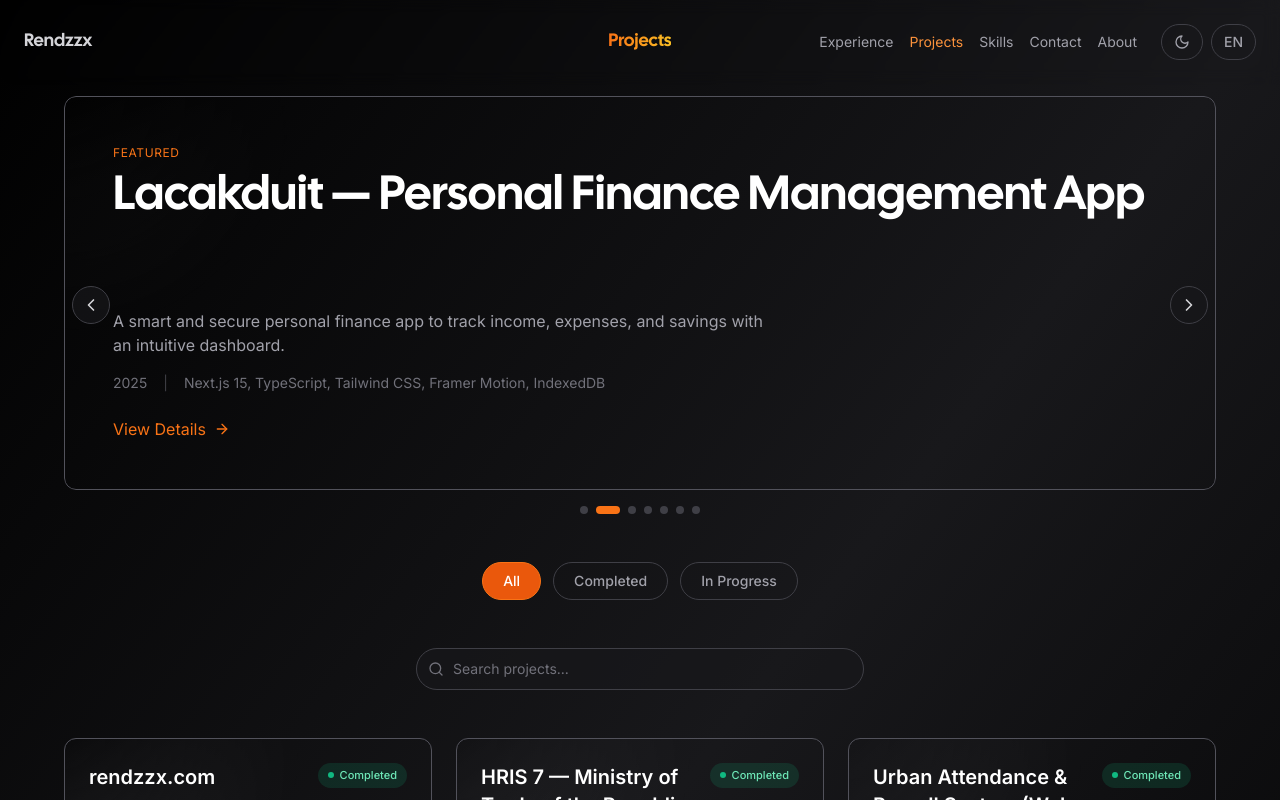
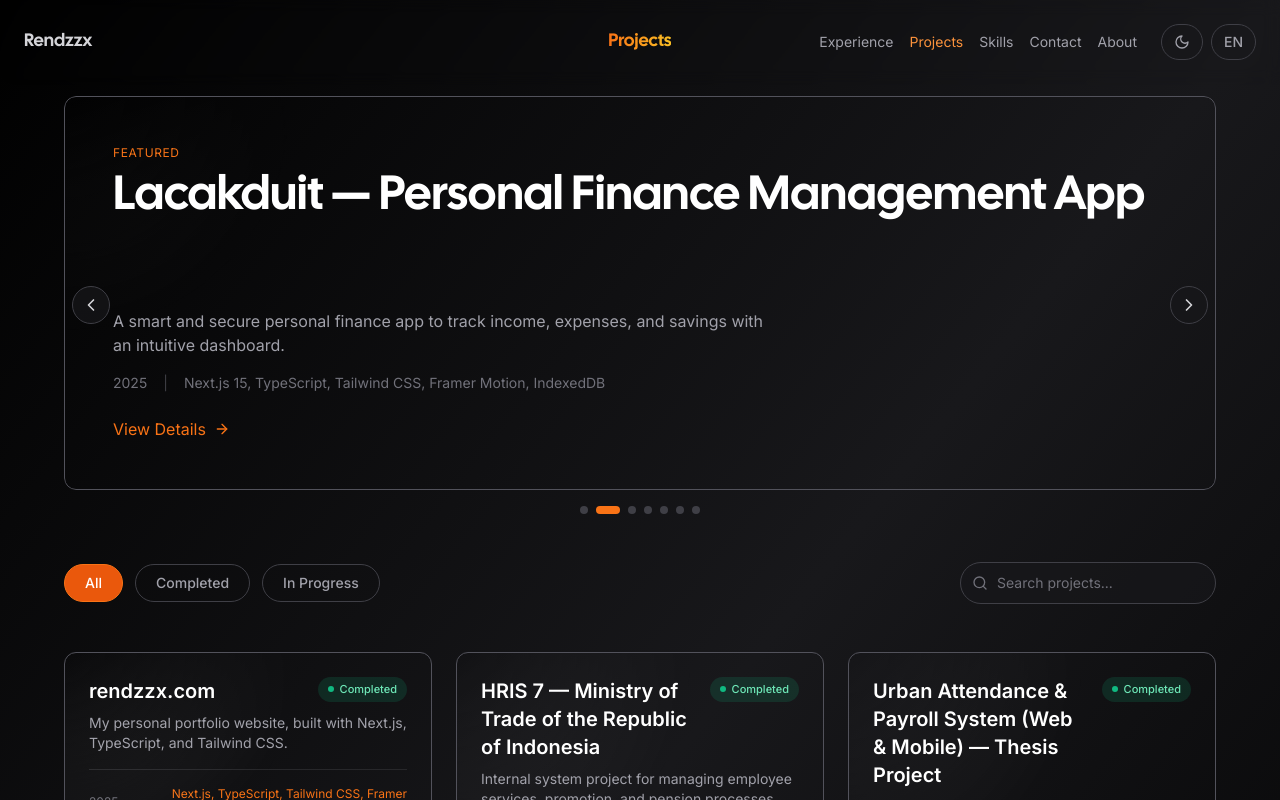
Before and after one commit to rendzzx/rendzzx.com, a Next.js app: page /projects in a window 1280 px wide. Shown: the top 800 px of the page. Built offline with nearby package versions, Linux system fonts and the light colour scheme; what tailwindcss-debug-screens would draw is missing.

Commit message:
feat: align project tabs and search into a single row

```diff
--- a/app/projects/projects-client-wrapper.tsx
+++ b/app/projects/projects-client-wrapper.tsx
@@ -166,8 +166,9 @@ export const ProjectsClientWrapper: React.FC<ProjectsClientWrapperProps> = ({
           </section>
         )}
 
-        {/* === TABS === */}
-        <div className="flex items-center justify-center gap-3">
+        {/* === TABS + SEARCH === */}
+        <div className="flex flex-col md:flex-row md:items-center md:justify-between gap-4">
+          <div className="flex flex-wrap items-center justify-center md:justify-start gap-3">
             <button
               onClick={() => switchTab("all")}
               className={`px-5 py-2 text-sm font-medium rounded-full border transition-colors ${
@@ -200,9 +201,7 @@ export const ProjectsClientWrapper: React.FC<ProjectsClientWrapperProps> = ({
             </button>
           </div>
 
-        {/* === SEARCH === */}
-        <div className="flex justify-center">
-          <div className="relative w-full max-w-md">
+          <div className="relative w-full md:w-64">
             <Search className="absolute left-3 top-1/2 -translate-y-1/2 w-4 h-4 text-zinc-400 dark:text-zinc-500" />
             <input
               type="text"
```
Lines whose indentation alone changed are shown as unchanged.
